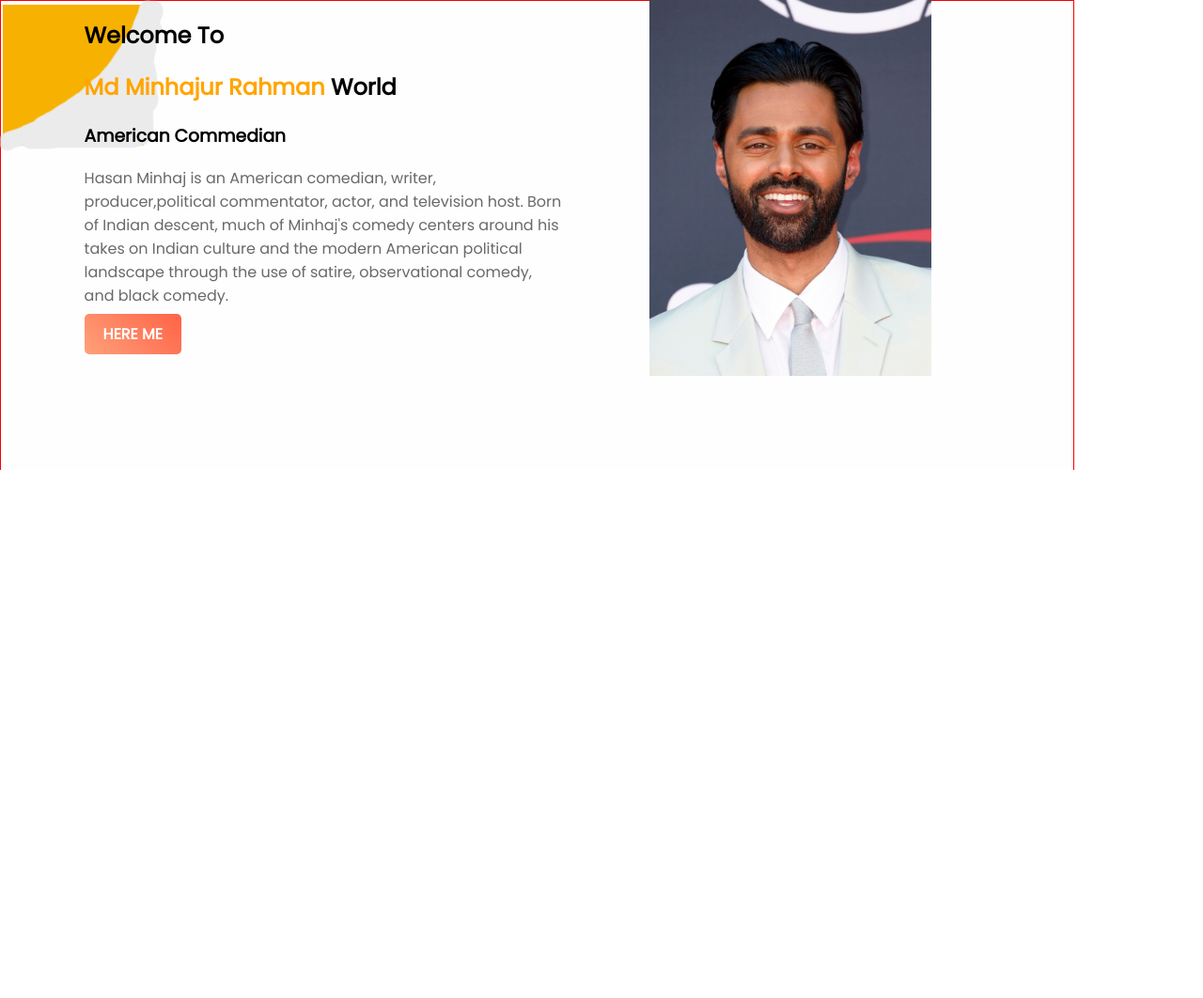
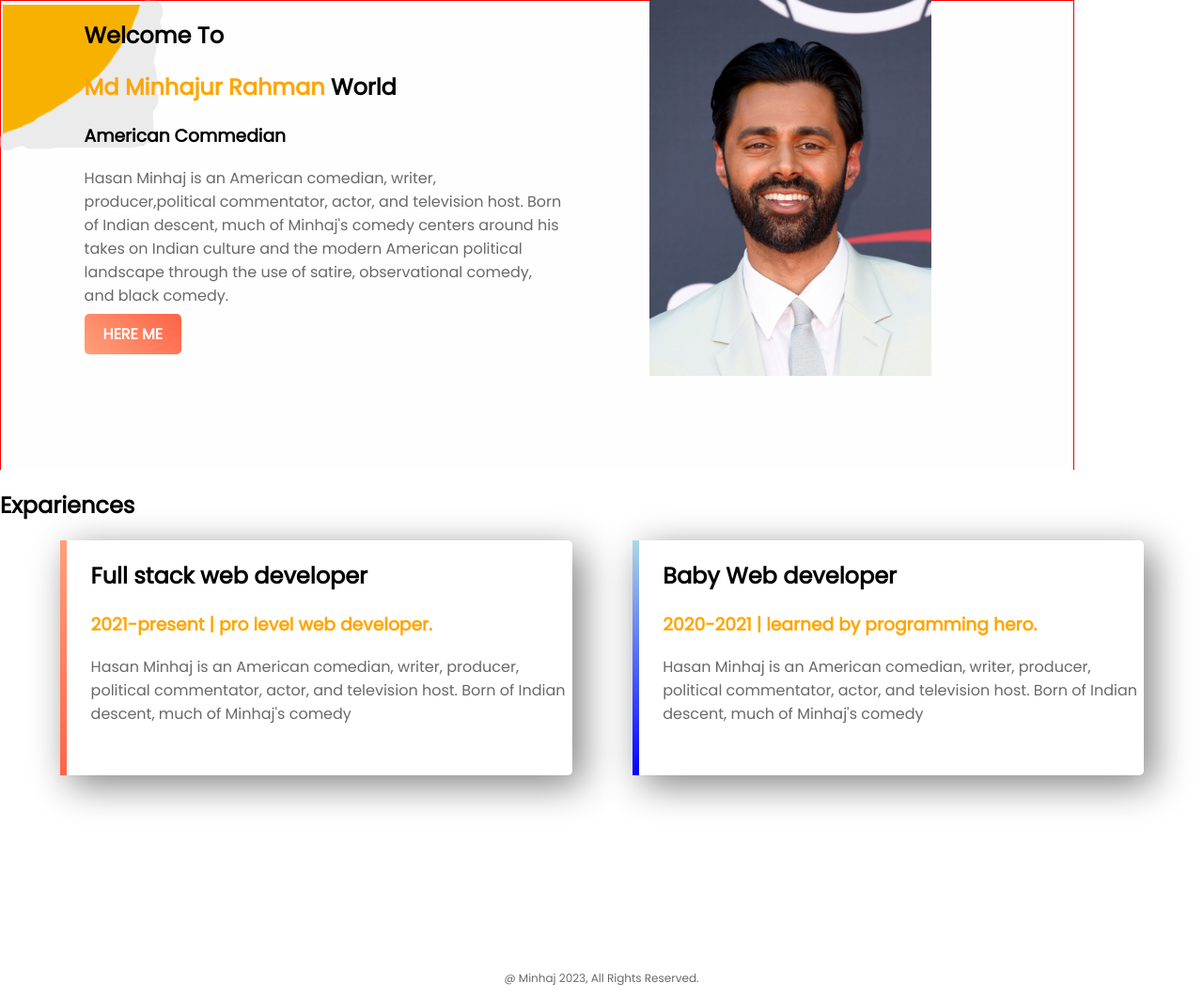
Before and after one commit to Minhaj3054/web-portfolio, a plain HTML site: page index.html in a window 1280 px wide. Shown: the whole page at 94% size. Before the commit the page ends 800 px from the top, so only its background shows below. Drawn offline with Linux system fonts and the light colour scheme.

Commit message:
website completed

```diff
--- a/index.html
+++ b/index.html
@@ -13,14 +13,35 @@
     <section class="top-banner">
         <div class="half-width">
             <h1>Welcome To</h1>
-            <h1><span class="name-highlight">Md Minhajur Rahman</span> World</h1>
+            <h1><span class="orange-highlight">Md Minhajur Rahman</span> World</h1>
             <h3>American Commedian</h3>
-            <p>Hasan Minhaj is an American comedian, writer, producer,political commentator, actor, and television host. Born of Indian descent, much of Minhaj's comedy centers around his takes on Indian culture and the modern American political landscape through the use of satire, observational comedy, and black comedy.</p>
+            <p>Hasan Minhaj is an American comedian, writer,
+                producer,political commentator, actor,
+                and television host. Born of Indian descent,
+                much of Minhaj's comedy centers around his takes on Indian
+                 culture and the modern American political landscape through the
+                 use of satire, observational comedy, and black comedy.</p>
             <a class="link-button" target="_blank" href="https://www.youtube.com">HERE ME</a>
         </div>
         <div class="half-width">
             <img src="images/Minhaj.jfif" alt="">
         </div>
     </section>
+    <section class="experience-area">
+        <h2>Expariences</h2>
+        <div id="full-stack" class="half-width single-experience">
+            <h2 >Full stack web developer</h2>
+            <h3 class="orange-highlight">2021-present | pro level web developer.</h3>
+            <p>Hasan Minhaj is an American comedian, writer, producer, political commentator, actor, and television host. Born of Indian descent, much of Minhaj's comedy</p>
+        </div>
+        <div id="baby-web" class="half-width single-experience">
+            <h2>Baby Web developer</h2>
+            <h3 class="orange-highlight">2020-2021 | learned by programming hero.</h3>
+            <p>Hasan Minhaj is an American comedian, writer, producer, political commentator, actor, and television host. Born of Indian descent, much of Minhaj's comedy</p>
+        </div>
+    </section>
+    <footer>
+        <p>@ Minhaj 2023, All Rights Reserved.</p>
+    </footer>
 </body>
 </html>
--- a/style.css
+++ b/style.css
@@ -2,7 +2,7 @@ body{
     font-family: 'Poppins', sans-serif;
     margin: 0;
 }
-.name-highlight{
+.orange-highlight{
     color: orange;
 }
 
@@ -34,3 +34,22 @@ section{
 p{
     color: dimgray;
 }
+.single-experience{
+    box-shadow: 10px 10px 40px gray;
+    border-radius: 5px;
+    height: 50%;
+}
+#full-stack{
+    border-left: 7px solid;
+    border-image: linear-gradient(180deg, lightsalmon, tomato);
+    border-image-slice: 1;
+}
+#baby-web{
+    border-left: 7px solid;
+    border-image: linear-gradient(180deg,lightblue, blue);
+    border-image-slice: 1;
+}
+footer p{
+    text-align: center;
+    font-size: 12px;
+}
```
